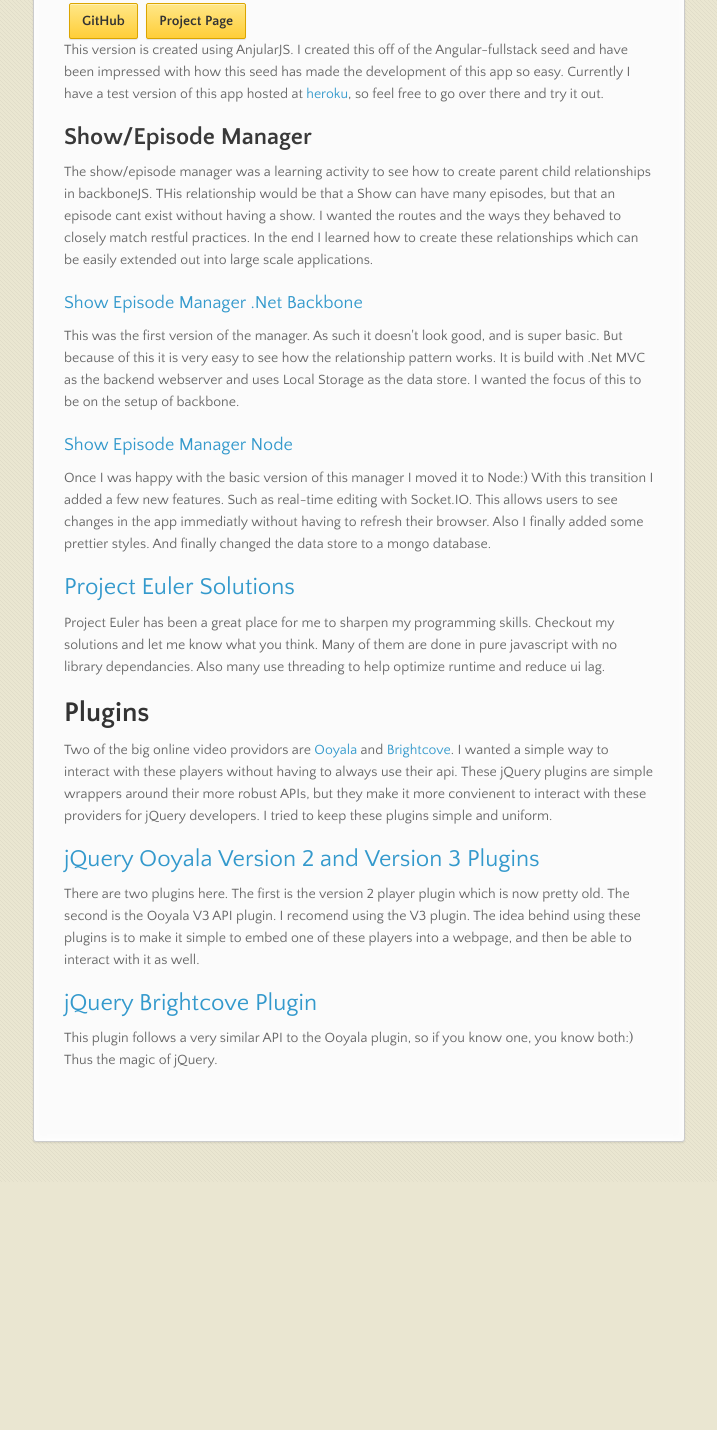
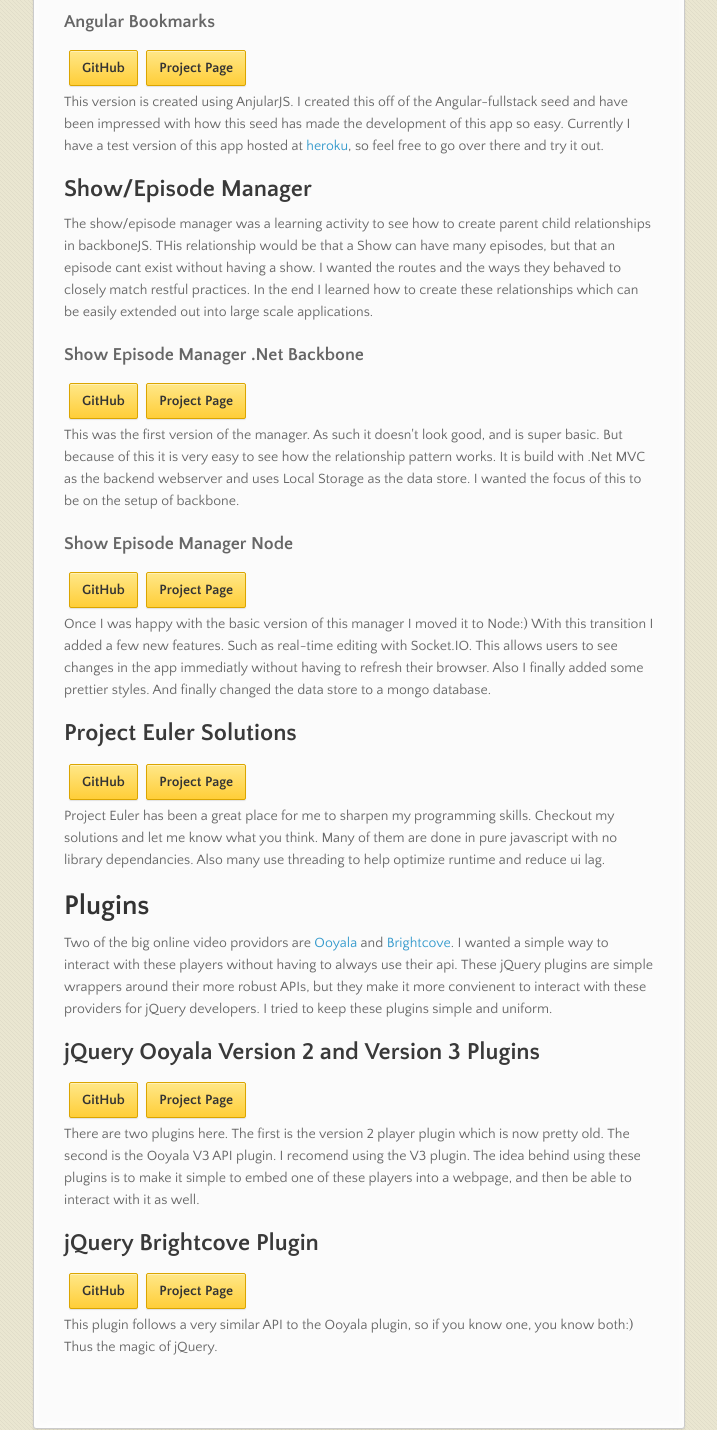
Before and after one commit to cdumas22/cdumas22.github.io, a plain HTML site: page index.html in a window 1280 px wide. Shown: the part 820-2250 px from the top of the page, without its empty margins (282-999 px from the left). Before the commit the page ends 2002 px from the top, so only its background shows below. Drawn offline with nearby package versions, Linux system fonts and the light colour scheme.

Commit message:
added buttons to github and project

```diff
--- a/index.html
+++ b/index.html
@@ -46,29 +46,45 @@
                     <p>
                     Ultimately this project has been a learning experiment, and a way for me to learn new things; but it also helped solve a real world problem for me.
                     </p>
-                  <h3><a href="/Bookmarks">Backbone Bookmarks</a></h3>
+                  <h3>Backbone Bookmarks</h3>
+                    <div style="margin-bottom:5px;">
+                        <a class="button" href="http://github.com/cdumas22/Bookmarks">GitHub</a>
+                        <a class="button" href="/Bookmarks">Project Page</a>
+                    </div>
                     <p>
                         This version of the bookmark app was build using Backbone, Require, Node, and Socket.IO. The pieces that make this version special is that it uses real-time updating using Sockets. It is also an example of various techniques with backbone.js. Within this project there are also chrome and safari plugins that can be installed in the browser to easily save bookmarks from anywhere.
                     </p>
                   <h3>Angular Bookmarks</h3>
-                    <div>
-                        <a class="button" href="http://github.com/cdumas22/AngualrBookmarks">GitHub</a>
-                        <a class="button" href="/AngualrBookmarks">Project Page</a>
+                    <div style="margin-bottom:5px;">
+                        <a class="button" href="http://github.com/cdumas22/AngularBookmarks">GitHub</a>
+                        <a class="button" href="/AngularBookmarks">Project Page</a>
                     </div>
                     <p>
                         This version is created using AnjularJS. I created this off of the Angular-fullstack seed and have been impressed with how this seed has made the development of this app so easy. Currently I have a test version of this app hosted at <a href="http://cdumas22-b2.herokuapp.com">heroku</a>, so feel free to go over there and try it out.
                     </p>
               <h2>Show/Episode Manager</h2>
                   <p>The show/episode manager was a learning activity to see how to create parent child relationships in backboneJS. THis relationship would be that a Show can have many episodes, but that an episode cant exist without having a show. I wanted the routes and the ways they behaved to closely match restful practices. In the end I learned how to create these relationships which can be easily extended out into large scale applications.</p>
-                  <h3><a href="/Show-Episode-Manager/">Show Episode Manager .Net Backbone</a></h3>
+                  <h3>Show Episode Manager .Net Backbone</h3>
+                    <div style="margin-bottom:5px;">
+                        <a class="button" href="http://github.com/cdumas22/Show-Episode-Manager">GitHub</a>
+                        <a class="button" href="/Show-Episode-Manager">Project Page</a>
+                    </div>
                     <p>
                         This was the first version of the manager. As such it doesn't look good, and is super basic. But because of this it is very easy to see how the relationship pattern works. It is build with .Net MVC as the backend webserver and uses Local Storage as the data store. I wanted the focus of this to be on the setup of backbone.
                     </p>
-                  <h3><a href="/ShowEspisodeManager/">Show Episode Manager Node</a></h3>
+                  <h3>Show Episode Manager Node</h3>
+                    <div style="margin-bottom:5px;">
+                        <a class="button" href="http://github.com/cdumas22/ShowEspisodeManager">GitHub</a>
+                        <a class="button" href="/ShowEspisodeManager">Project Page</a>
+                    </div>
                     <p>
                         Once I was happy with the basic version of this manager I moved it to Node:) With this transition I added a few new features. Such as real-time editing with Socket.IO. This allows users to see changes in the app immediatly without having to refresh their browser. Also I finally added some prettier styles. And finally changed the data store to a mongo database.
                     </p>
-              <h2><a href="/Project-Euler/">Project Euler Solutions</a></h2>
+              <h2>Project Euler Solutions</h2>
+                <div style="margin-bottom:5px;">
+                    <a class="button" href="http://github.com/cdumas22/Project-Euler">GitHub</a>
+                    <a class="button" href="/Project-Euler">Project Page</a>
+                </div>
                 <p>
                     Project Euler has been a great place for me to sharpen my programming skills. Checkout my solutions and let me know what you think. Many of them are done in pure javascript with no library dependancies. Also many use threading to help optimize runtime and reduce ui lag.
                 </p>
@@ -76,11 +92,19 @@
               <p>
                 Two of the big online video providors are <a href="http://www.ooyala.com">Ooyala</a> and <a href="http://brightcove.com">Brightcove</a>. I wanted a simple way to interact with these players without having to always use their api. These jQuery plugins are simple wrappers around their more robust APIs, but they make it more convienent to interact with these providers for jQuery developers. I tried to keep these plugins simple and uniform.
               </p>
-              <h2><a href="/jQuery-Ooyala-Plugin/">jQuery Ooyala Version 2 and Version 3 Plugins</a></h2>
+              <h2>jQuery Ooyala Version 2 and Version 3 Plugins</h2>
+                <div style="margin-bottom:5px;">
+                    <a class="button" href="http://github.com/cdumas22/jQuery-Ooyala-Plugin">GitHub</a>
+                    <a class="button" href="/jQuery-Ooyala-Plugin">Project Page</a>
+                </div>
                 <p>
                     There are two plugins here. The first is the version 2 player plugin which is now pretty old. The second is the Ooyala V3 API plugin. I recomend using the V3 plugin. The idea behind using these plugins is to make it simple to embed one of these players into a webpage, and then be able to interact with it as well.
                 </p>
-              <h2><a href="/jQuery-Brightcove-Plugin/">jQuery Brightcove Plugin</a></h2>
+              <h2>jQuery Brightcove Plugin</h2>
+                <div style="margin-bottom:5px;">
+                    <a class="button" href="http://github.com/cdumas22/jQuery-Brightcove-Plugin">GitHub</a>
+                    <a class="button" href="/jQuery-Brightcove-Plugin">Project Page</a>
+                </div>
                 <p>
                     This plugin follows a very similar API to the Ooyala plugin, so if you know one, you know both:) Thus the magic of jQuery.
                 </p>
```
